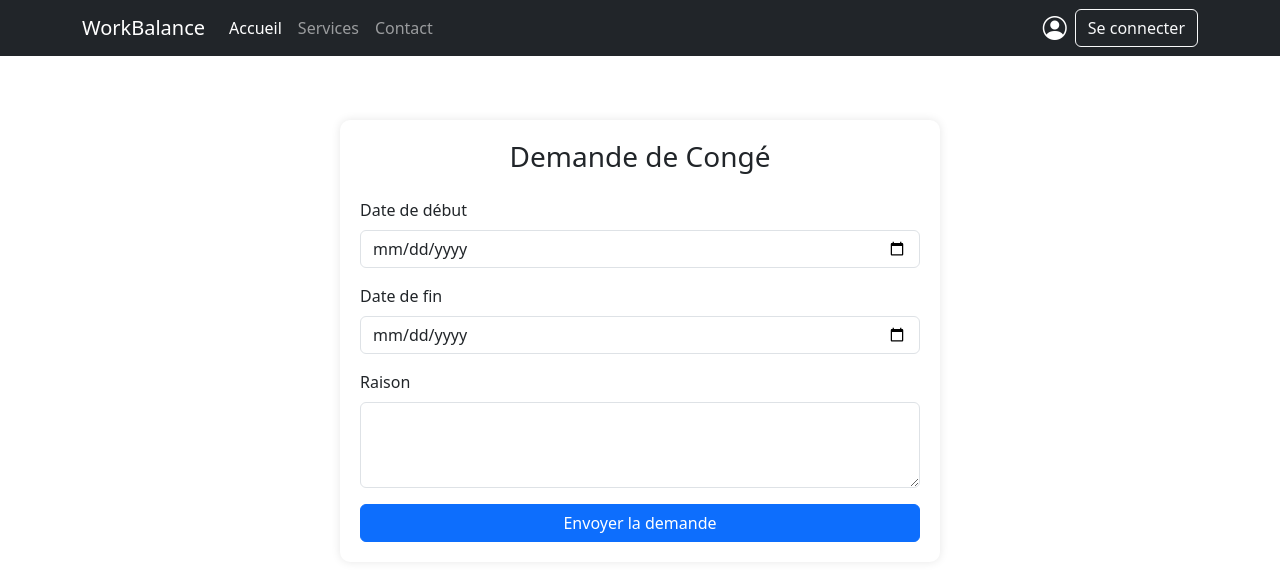
After one commit to Mihajaz/Gestion-de-cong-, a Django app: page /employe/ in a window 1280 px wide. The commit adds this page. Shown: the top 581 px of the page. Run offline with Django 3.2, Linux system fonts and the light colour scheme.

Commit message:
interface employe et maj templates

```diff
--- /dev/null
+++ b/leave_app/templates/base.html
@@ -0,0 +1,47 @@
+<!DOCTYPE html>
+<html lang="fr">
+<head>
+    <meta charset="UTF-8">
+    <meta name="viewport" content="width=device-width, initial-scale=1.0">
+    <title>{% block title %}WorkBalance{% endblock %}</title>
+    <link href="https://cdn.jsdelivr.net/npm/bootstrap@5.3.0/dist/css/bootstrap.min.css" rel="stylesheet">
+    <link rel="stylesheet" href="https://cdn.jsdelivr.net/npm/bootstrap-icons/font/bootstrap-icons.css">
+</head>
+<body>
+
+    <!-- NAVBAR FIXE -->
+    <nav class="navbar navbar-expand-lg navbar-dark bg-dark fixed-top">
+        <div class="container">
+            <a class="navbar-brand" href="#">WorkBalance</a>
+            <button class="navbar-toggler" type="button" data-bs-toggle="collapse" data-bs-target="#navbarNav">
+                <span class="navbar-toggler-icon"></span>
+            </button>
+            <div class="collapse navbar-collapse" id="navbarNav">
+                <ul class="navbar-nav me-auto">
+                    <li class="nav-item">
+                        <a class="nav-link active" href="#">Accueil</a>
+                    </li>
+                    <li class="nav-item">
+                        <a class="nav-link" href="#">Services</a>
+                    </li>
+                    <li class="nav-item">
+                        <a class="nav-link" href="#">Contact</a>
+                    </li>
+                </ul>
+                <div class="d-flex align-items-center">
+                    <i class="bi bi-person-circle text-white me-2" style="font-size: 1.5rem;"></i>
+                    <a href="{% url 'register' %}" class="btn btn-outline-light">Se connecter</a>
+                </div>
+            </div>
+        </div>
+    </nav>
+
+    <!-- Contenu principal -->
+    <div class="container" style="padding-top: 70px;">
+        {% block content %}
+        {% endblock %}
+    </div>
+
+    <script src="https://cdn.jsdelivr.net/npm/bootstrap@5.3.0/dist/js/bootstrap.bundle.min.js"></script>
+</body>
+</html>
--- /dev/null
+++ b/leave_app/templates/employe.html
@@ -0,0 +1,25 @@
+{% extends 'base.html' %}
+
+{% block title %}Demande de Congé - WorkBalance{% endblock %}
+
+{% block content %}
+    <div class="form-container" style="max-width: 600px; margin: 50px auto; padding: 20px; border-radius: 10px; background: white; box-shadow: 0px 0px 10px rgba(0, 0, 0, 0.1);">
+        <h3 class="text-center mb-4">Demande de Congé</h3>
+        <form method="POST">
+            {% csrf_token %}
+            <div class="mb-3">
+                <label for="startDate" class="form-label">Date de début</label>
+                <input type="date" class="form-control" id="startDate" name="startDate" required>
+            </div>
+            <div class="mb-3">
+                <label for="endDate" class="form-label">Date de fin</label>
+                <input type="date" class="form-control" id="endDate" name="endDate" required>
+            </div>
+            <div class="mb-3">
+                <label for="reason" class="form-label">Raison</label>
+                <textarea class="form-control" id="reason" name="reason" rows="3" required></textarea>
+            </div>
+            <button type="submit" class="btn btn-primary w-100">Envoyer la demande</button>
+        </form>
+    </div>
+{% endblock %}
--- a/leave_app/urls.py
+++ b/leave_app/urls.py
@@ -5,6 +5,6 @@ from . import views
 urlpatterns = [
     path('', views.home , name='home'),
     path('validation/', views.validation , name='validation'),
-
-
+    path('register/', views.register , name='register'),
+    path('employe/', views.employe, name = 'employe'),
 ]
--- a/leave_app/views.py
+++ b/leave_app/views.py
@@ -4,8 +4,18 @@ from django.shortcuts import render
 
 
 # Create your views here.
+
+#interface d'accueil
 def home(request):
     return render(request, 'home.html')
 
+#interface du directeur et manageur
 def validation(request):
     return render(request,'validation.html')
+
+#interface de login
+def register(request):
+    return render(request,'register.html')
+
+def employe(request):
+    return render(request,'employe.html')
```
Also changed, not shown: leave_app/templates/home.html (+25 -54 lines), leave_app/templates/register.html (added, +48 -0 lines).
